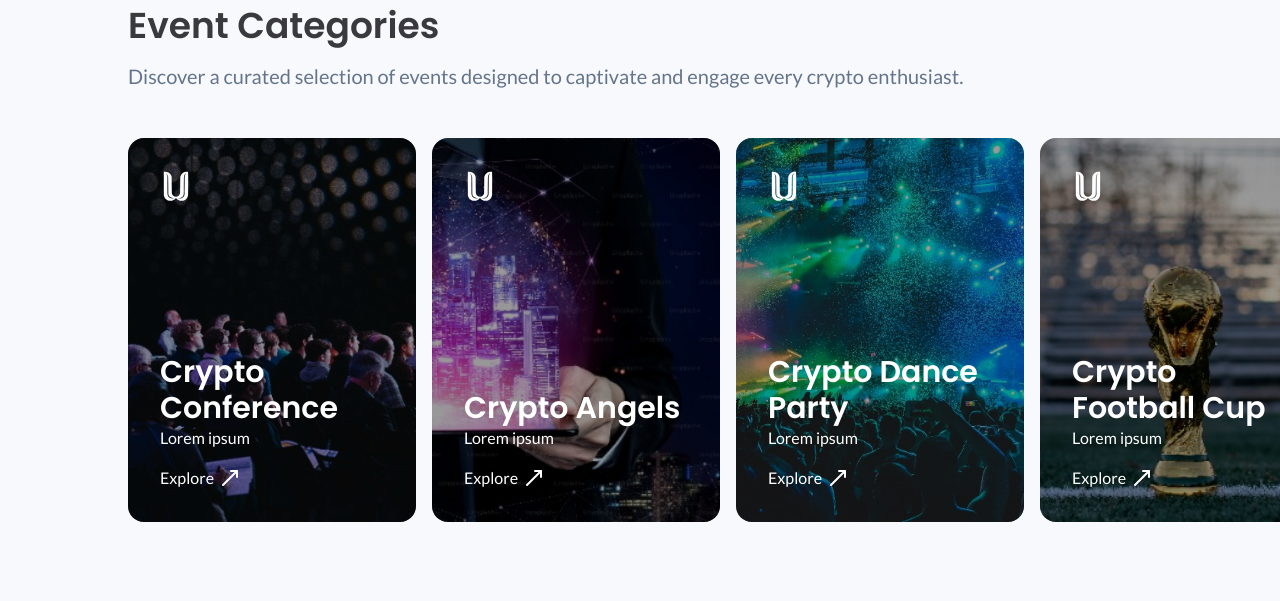
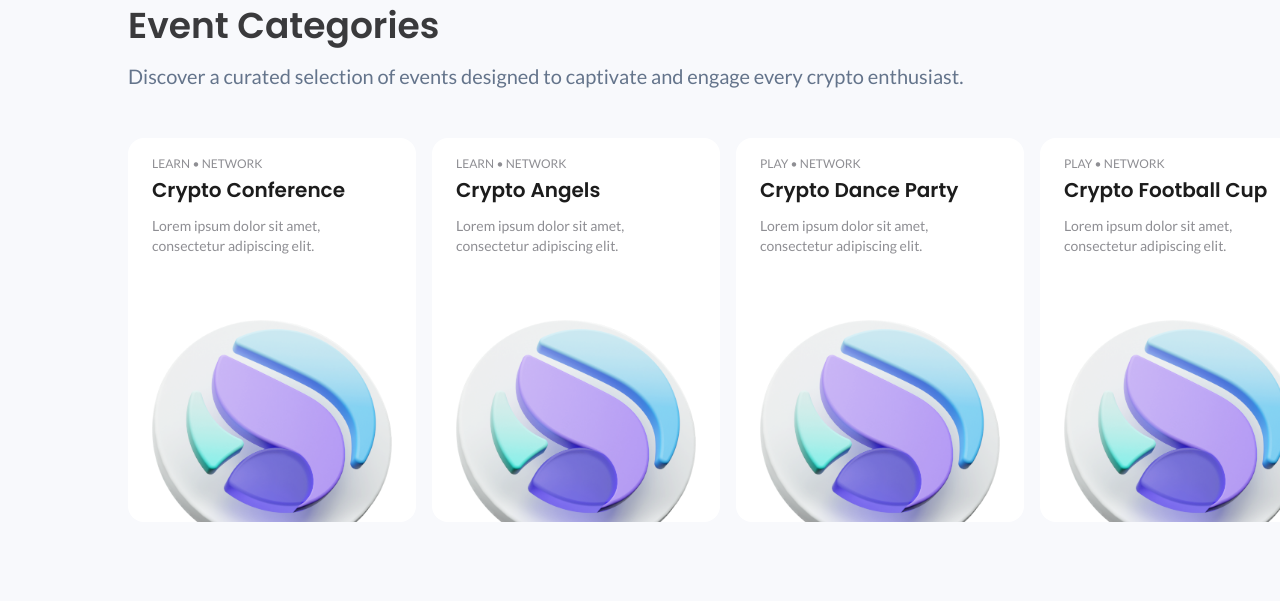
Before and after one commit to shrall-unit/unit-events, a Next.js app: page / in a window 1280 px wide. Shown: the part 1900-2501 px from the top of the page. Built offline with nearby package versions, Linux system fonts and the light colour scheme.

Commit message:
feat: update event categories section

```diff
--- a/src/app/components/EventCategories.tsx
+++ b/src/app/components/EventCategories.tsx
@@ -1,5 +1,3 @@
-import unitLogoWhite from '@public/images/unit-logo-white.svg';
-import { MoveUpRightIcon } from 'lucide-react';
 import Image from 'next/image';
 import Link from 'next/link';
 
@@ -13,51 +11,69 @@ import {
   CarouselPrevious,
 } from '@/components/ui/carousel';
 
-type Events = {
+type EventCategory = {
   name: string;
+  description: string;
   image: string;
+  type: string;
   link: string;
 };
 
-const events: Events[] = [
+const events: EventCategory[] = [
   {
     name: 'Crypto Conference',
-    image: '/images/crypto-conference.jpeg',
+    description: 'Lorem ipsum dolor sit amet, consectetur adipiscing elit.',
+    image: '/images/crypto-angels.png',
+    type: 'LEARN • NETWORK',
     link: '/',
   },
   {
     name: 'Crypto Angels',
-    image: '/images/crypto-angels.jpeg',
+    description: 'Lorem ipsum dolor sit amet, consectetur adipiscing elit.',
+    image: '/images/crypto-angels.png',
+    type: 'LEARN • NETWORK',
     link: '/',
   },
   {
     name: 'Crypto Dance Party',
-    image: '/images/crypto-dance-party.jpeg',
+    description: 'Lorem ipsum dolor sit amet, consectetur adipiscing elit.',
+    image: '/images/crypto-angels.png',
+    type: 'PLAY • NETWORK',
     link: '/',
   },
   {
     name: 'Crypto Football Cup',
-    image: '/images/crypto-football-cup.jpeg',
+    description: 'Lorem ipsum dolor sit amet, consectetur adipiscing elit.',
+    image: '/images/crypto-angels.png',
+    type: 'PLAY • NETWORK',
     link: '/',
   },
   {
     name: 'Crypto HODL Challenge',
-    image: '/images/crypto-hodl-challenge.jpeg',
+    description: 'Lorem ipsum dolor sit amet, consectetur adipiscing elit.',
+    image: '/images/crypto-angels.png',
+    type: 'LEARN • NETWORK',
     link: '/',
   },
   {
     name: 'Crypto Poker Tour',
-    image: '/images/crypto-poker-tour.jpeg',
+    description: 'Lorem ipsum dolor sit amet, consectetur adipiscing elit.',
+    image: '/images/crypto-angels.png',
+    type: 'PLAY • NETWORK',
     link: 'https://cryptopokertour.org/',
   },
   {
     name: 'Crypto Run',
-    image: '/images/crypto-run.jpeg',
+    description: 'Lorem ipsum dolor sit amet, consectetur adipiscing elit.',
+    image: '/images/crypto-angels.png',
+    type: 'PLAY • NETWORK',
     link: '/',
   },
   {
     name: 'Crypto Ski Week',
-    image: '/images/crypto-ski.jpeg',
+    description: 'Lorem ipsum dolor sit amet, consectetur adipiscing elit.',
+    image: '/images/crypto-angels.png',
+    type: 'PLAY • NETWORK',
     link: 'https://cryptoskiweek.com/',
   },
 ];
@@ -85,43 +101,36 @@ function EventCategories() {
               key={event.name}
               className='flex w-max gap-x-6 transition-all duration-500 hover:scale-105 hover:shadow-sm'
             >
-              <div
+              <Link
+                href={event.link}
                 className={cn(
-                  'relative h-96 w-72 overflow-hidden rounded-2xl text-white',
+                  'relative h-96 w-72 overflow-hidden rounded-2xl bg-white text-unit-black-100',
                   events.length - 1 === index && 'mr-8 md:mr-32',
                 )}
               >
-                <Image
-                  src={event.image}
-                  alt={event.name}
-                  priority={true}
-                  quality={100}
-                  fill
-                  className='-z-10 object-cover'
-                />
-                <div className='flex h-full flex-col items-center justify-center gap-y-4 break-words p-8'>
-                  <Image
-                    src={unitLogoWhite}
-                    alt={event.name}
-                    width={32}
-                    height={32}
-                    priority={true}
-                    className='self-start'
-                  />
-                  <div className='absolute -z-10 h-full w-full bg-black opacity-40'></div>
-                  <div className='mt-auto flex w-full flex-col'>
-                    <h4 className='whitespace-break-spaces text-3xl font-semibold'>
+                <div className='flex h-full flex-col items-center justify-center gap-y-4 break-words p-6'>
+                  <div className='flex w-full flex-col gap-y-1'>
+                    <span className='text-xs text-unit-grey-40'>
+                      {event.type}
+                    </span>
+                    <h4 className='mb-2 whitespace-break-spaces text-xl font-semibold'>
                       {event.name}
                     </h4>
-                    <p>Lorem ipsum</p>
+                    <p className='text-sm font-normal text-unit-grey-40'>
+                      {event.description}
+                    </p>
                   </div>
-                  <Link href={event.link} className='w-full'>
-                    <div className='flex items-center gap-x-1 font-medium'>
-                      Explore <MoveUpRightIcon />
-                    </div>
-                  </Link>
+                  <Image
+                    src={event.image}
+                    alt={event.name}
+                    width={0}
+                    height={0}
+                    priority={true}
+                    sizes='100vw'
+                    className='mt-auto w-72 translate-y-12 self-start object-contain'
+                  />
                 </div>
-              </div>
+              </Link>
             </CarouselItem>
           ))}
         </CarouselContent>
```
Also changed, not shown: public/images/crypto-angels.png (added).
